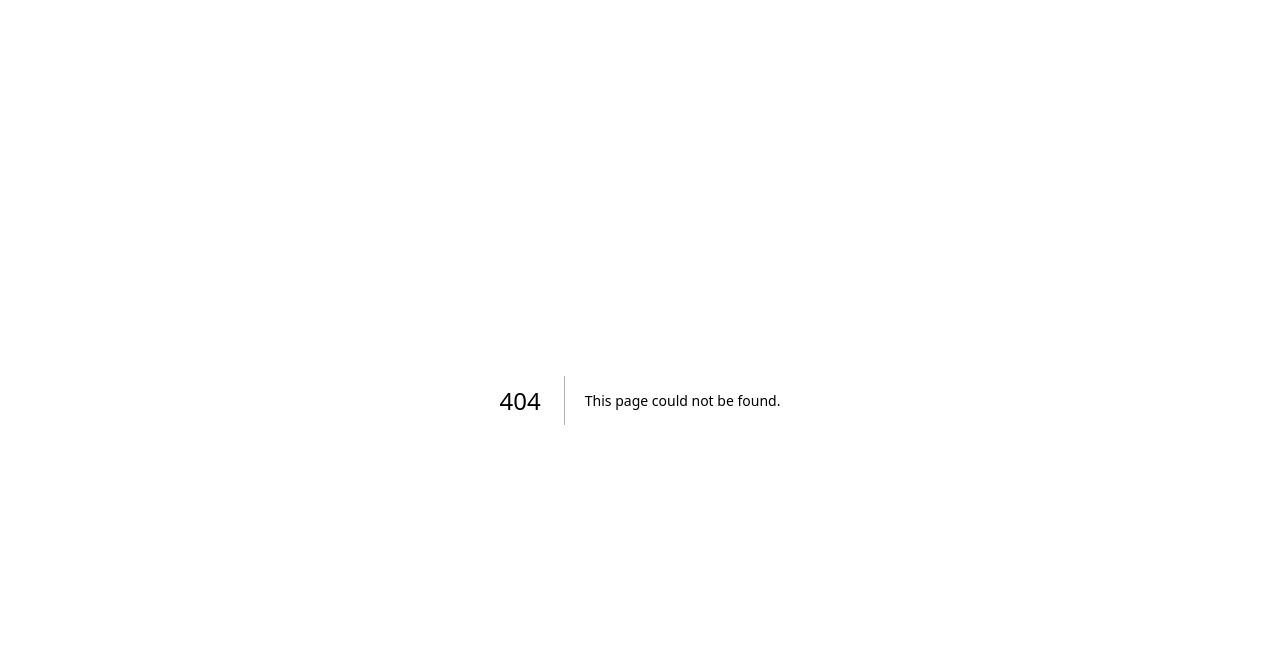
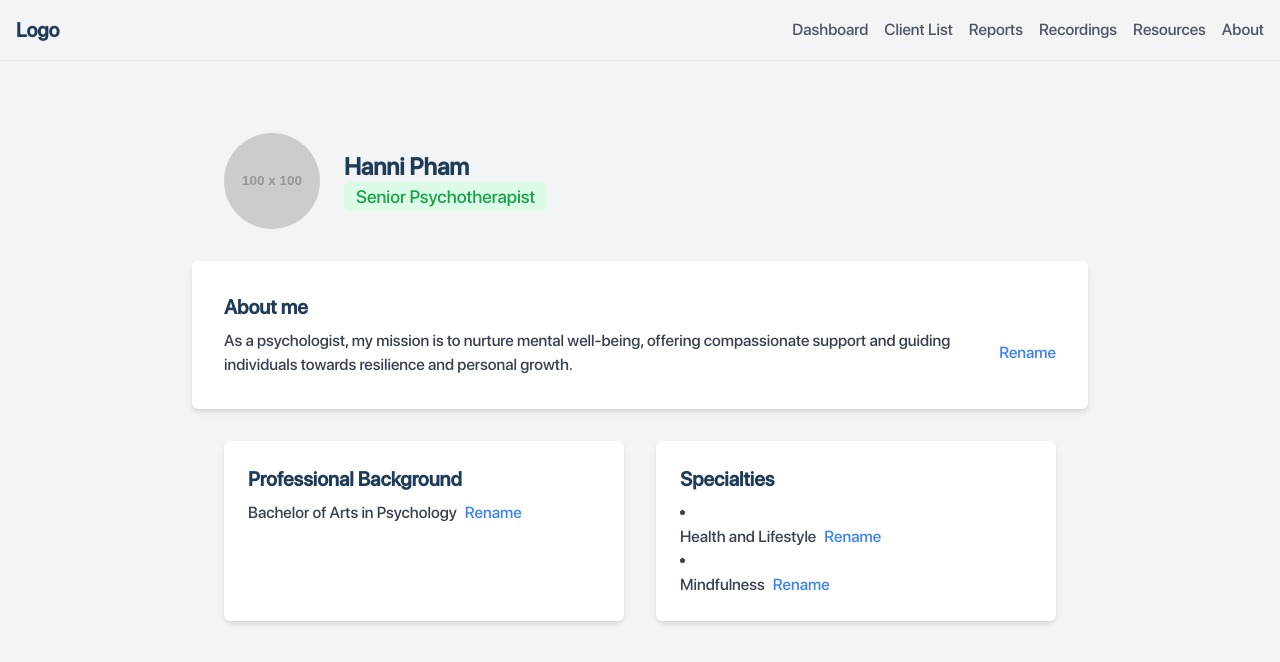
Before and after one commit to BluYiti/boltusaus-butterfly, a Next.js app: page /psychotherapist/pages/paboutme in a window 1280 px wide. Before the commit this address had no page. Shown: the top 662 px of the page. Built offline with nearby package versions, Linux system fonts and the light colour scheme.

Commit message:
psychotherapist about me

```diff
--- /dev/null
+++ b/src/app/psychotherapist/pages/paboutme/page.tsx
@@ -0,0 +1,129 @@
+'use client';
+
+import React, { useState } from 'react';
+
+// Main Application Component
+const App: React.FC = () => {
+  return (
+    <div className="min-h-screen bg-gray-100">
+      <Header />
+      <div className="max-w-4xl mx-auto my-10">
+        <Profile />
+        <About />
+        <Details />
+      </div>
+    </div>
+  );
+};
+
+// Header Component
+const Header: React.FC = () => {
+  return (
+    <header className="flex justify-between items-center p-4 border-b">
+      <div className="text-xl font-bold">Logo</div>
+      <nav className="flex space-x-4">
+        <a href="#" className="text-gray-600 hover:text-black">Dashboard</a>
+        <a href="#" className="text-gray-600 hover:text-black">Client List</a>
+        <a href="#" className="text-gray-600 hover:text-black">Reports</a>
+        <a href="#" className="text-gray-600 hover:text-black">Recordings</a>
+        <a href="#" className="text-gray-600 hover:text-black">Resources</a>
+        <a href="#" className="text-gray-600 hover:text-black">About</a>
+      </nav>
+    </header>
+  );
+};
+
+// Profile Component
+const Profile: React.FC = () => {
+  return (
+    <div className="flex items-center space-x-6 p-8">
+      <img
+        src="https://via.placeholder.com/100"
+        alt="Profile"
+        className="rounded-full w-24 h-24"
+      />
+      <div>
+        <h1 className="text-2xl font-bold">Hanni Pham</h1>
+        <span className="text-lg text-green-600 bg-green-100 px-3 py-1 rounded-md">
+          Senior Psychotherapist
+        </span>
+      </div>
+    </div>
+  );
+};
+
+// EditableContent Component to handle renaming of content text
+interface EditableContentProps {
+  defaultValue: string;
+}
+
+const EditableContent: React.FC<EditableContentProps> = ({ defaultValue }) => {
+  const [isEditing, setIsEditing] = useState(false);
+  const [value, setValue] = useState(defaultValue);
+
+  const handleSave = () => {
+    setIsEditing(false);
+  };
+
+  return (
+    <div className="flex items-start space-x-2">
+      {isEditing ? (
+        <>
+          <textarea
+            value={value}
+            onChange={(e) => setValue(e.target.value)}
+            className="border rounded px-2 py-1 w-full"
+            rows={3}
+          />
+          <button
+            onClick={handleSave}
+            className="bg-blue-500 text-white px-3 py-1 rounded"
+          >
+            Save
+          </button>
+        </>
+      ) : (
+        <div className="flex w-full">
+          <p className="text-gray-700">{value}</p>
+          <button
+            onClick={() => setIsEditing(true)}
+            className="ml-2 text-blue-500 hover:underline"
+          >
+            Rename
+          </button>
+        </div>
+      )}
+    </div>
+  );
+};
+
+// About Component with editable content
+const About: React.FC = () => {
+  return (
+    <div className="p-8 bg-white shadow-md rounded-md">
+      <h2 className="text-xl font-semibold mb-2">About me</h2>
+      <EditableContent defaultValue="As a psychologist, my mission is to nurture mental well-being, offering compassionate support and guiding individuals towards resilience and personal growth." />
+    </div>
+  );
+};
+
+// Details Component with editable content for Professional Background and Specialties
+const Details: React.FC = () => {
+  return (
+    <div className="flex space-x-8 p-8">
+      <div className="w-1/2 bg-white shadow-md rounded-md p-6">
+        <h2 className="text-xl font-semibold mb-2">Professional Background</h2>
+        <EditableContent defaultValue="Bachelor of Arts in Psychology" />
+      </div>
+      <div className="w-1/2 bg-white shadow-md rounded-md p-6">
+        <h2 className="text-xl font-semibold mb-2">Specialties</h2>
+        <ul className="list-disc list-inside text-gray-700">
+          <li><EditableContent defaultValue="Health and Lifestyle" /></li>
+          <li><EditableContent defaultValue="Mindfulness" /></li>
+        </ul>
+      </div>
+    </div>
+  );
+};
+
+export default App;
--- /dev/null
+++ b/src/app/psychotherapist/pages/presources/page.tsx
@@ -0,0 +1,87 @@
+import React from 'react';
+
+interface ResourceCardProps {
+  category: string;
+  resources: {
+    title: string;
+    duration: string;
+    description: string;
+    imageSrc: string;
+    isUploaded?: boolean;
+  }[];
+}
+
+const ResourceCard: React.FC<ResourceCardProps> = ({ category, resources }) => {
+  return (
+    <div className="mb-8">
+      <h2 className="text-lg font-bold mb-4">{category}</h2>
+      <div className="grid grid-cols-1 sm:grid-cols-2 lg:grid-cols-4 gap-6">
+        {resources.map((resource, index) => (
+          <div key={index} className="relative bg-gray-100 rounded-lg shadow-md p-4">
+            {/* Image */}
+            <div className="relative">
+              {resource.isUploaded ? (
+                <div className="bg-gray-200 flex items-center justify-center h-32 rounded-lg">
+                  <button className="bg-gray-500 text-white rounded-full p-3">
+                    <svg xmlns="http://www.w3.org/2000/svg" className="h-6 w-6" fill="none" viewBox="0 0 24 24" stroke="currentColor">
+                      <path strokeLinecap="round" strokeLinejoin="round" strokeWidth="2" d="M4 12h16m-7 7l-7-7 7-7" />
+                    </svg>
+                  </button>
+                </div>
+              ) : (
+                <img src={resource.imageSrc} alt={resource.title} className="w-full h-32 rounded-lg object-cover" />
+              )}
+              {/* Like Icon */}
+              <div className="absolute top-2 right-2">
+                <button className="bg-white p-1 rounded-full shadow-md">
+                  <svg xmlns="http://www.w3.org/2000/svg" className="h-6 w-6 text-gray-600" fill="none" viewBox="0 0 24 24" stroke="currentColor">
+                    <path strokeLinecap="round" strokeLinejoin="round" strokeWidth="2" d="M5 13l4 4L19 7" />
+                  </svg>
+                </button>
+              </div>
+            </div>
+            {/* Resource Information */}
+            <div className="mt-4">
+              <h3 className="text-md font-semibold">{resource.title}</h3>
+              <p className="text-sm text-gray-600">{resource.duration}</p>
+              <p className="text-sm text-gray-500">{resource.description}</p>
+            </div>
+            {/* Trash Icon */}
+            <div className="absolute bottom-2 right-2">
+              <button className="bg-gray-500 text-white p-2 rounded-full shadow-md">
+                <svg xmlns="http://www.w3.org/2000/svg" className="h-6 w-6" fill="none" viewBox="0 0 24 24" stroke="currentColor">
+                  <path strokeLinecap="round" strokeLinejoin="round" strokeWidth="2" d="M6 18L18 6M6 6l12 12" />
+                </svg>
+              </button>
+            </div>
+          </div>
+        ))}
+      </div>
+    </div>
+  );
+};
+
+const ResourceList: React.FC = () => {
+  const wellnessResources = [
+    { title: 'Yoga', duration: '10 mins', description: 'Find balance, strength, and serenity on the mat.', imageSrc: '/images/yoga.jpg' },
+    { title: 'Journaling', duration: '10 mins', description: 'Journal your journey.', imageSrc: '/images/journaling.jpg' },
+    { title: 'Workout', duration: '10 mins', description: 'Stay fit and healthy.', imageSrc: '/images/workout.jpg' },
+    { title: 'Upload resource', duration: '', description: '', imageSrc: '', isUploaded: true },
+  ];
+
+  const worklifeResources = [
+    { title: 'Reading', duration: '5 mins', description: 'Mental Health at work: How to improve it?', imageSrc: '/images/reading.jpg' },
+    { title: 'Drawing', duration: '3 mins', description: 'Express yourself with art.', imageSrc: '/images/drawing.jpg' },
+    { title: 'Take time off', duration: '5 mins', description: 'It is okay to rest.', imageSrc: '/images/takeoff.jpg' },
+    { title: 'Upload resource', duration: '', description: '', imageSrc: '', isUploaded: true },
+  ];
+
+  return (
+    <div className="min-h-screen bg-gray-50 p-6">
+      <ResourceCard category="Wellness" resources={wellnessResources} />
+      <ResourceCard category="Worklife" resources={worklifeResources} />
+    </div>
+  );
+};
+
+export default ResourceList;
```
